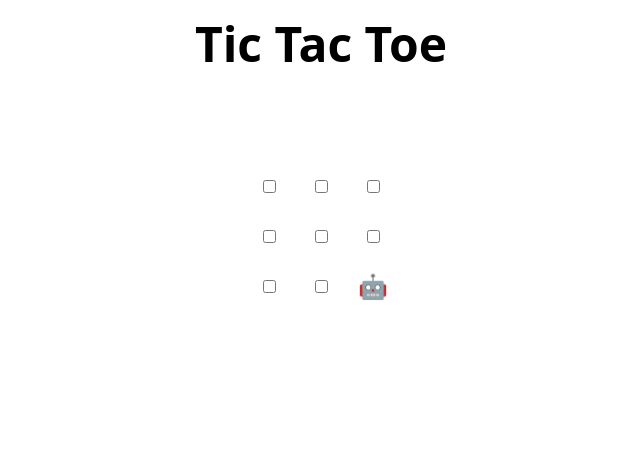
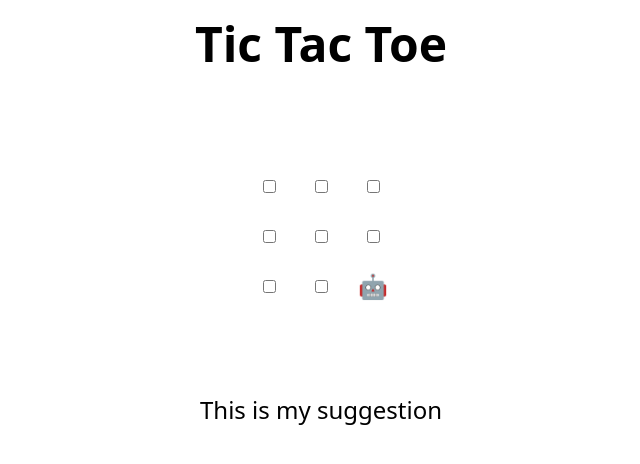
Before and after one commit to easrindahl/skills-review-pull-requests, a plain HTML site: page index.html in a window 1280 px wide. Shown: the whole page, without its empty margins (319-959 px from the left). Drawn offline with Linux system fonts and the light colour scheme.

Commit message:
Update index.html

```diff
--- a/index.html
+++ b/index.html
@@ -48,7 +48,7 @@
 </table>
 
 <h2 hidden>Game over, refresh to play again 🧑‍💻 🤖!</h2>
-
+This is my suggestion
 <script>
   // Initialization
   const boxes = Array.from(document.querySelectorAll("td"));
```
